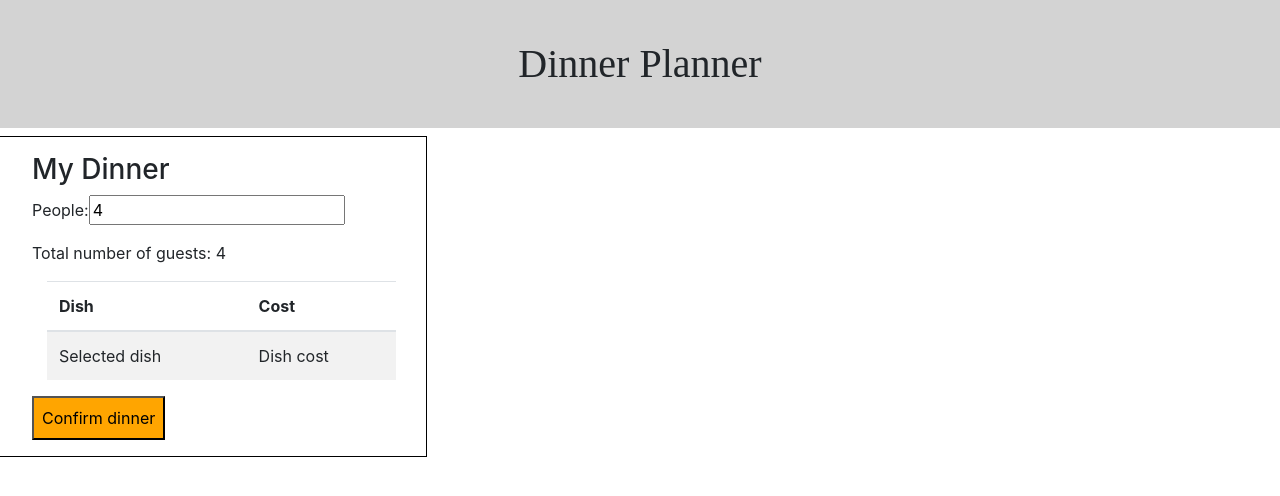
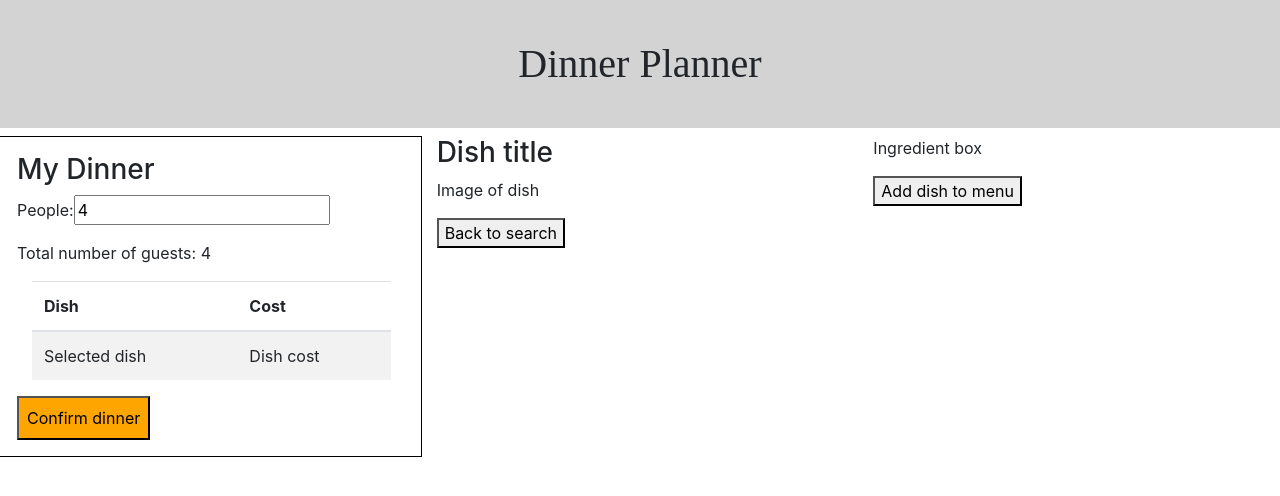
Before and after one commit to lisandlop/Dinner-Planner, a React (Create React App) app: page /details in a window 1280 px wide. Shown: the top 496 px of the page. Built offline with nearby package versions, Linux system fonts and the light colour scheme.

Commit message:
Shell code of DishDetails (view)

```diff
--- a/src/Details/Details.js
+++ b/src/Details/Details.js
@@ -0,0 +1,40 @@
+import React, { Component } from "react";
+// import { Link } from "react-router-dom";
+// import modelInstance from "../data/DinnerModel";
+import Row from 'react-bootstrap/Row';
+import Col from 'react-bootstrap/Col';
+import { Link } from "react-router-dom";
+
+class Details extends Component {
+    constructor(props) {
+        super(props);
+        this.state = {
+        numberOfGuests: this.props.model.getNumberOfGuests()
+      };
+    }
+
+    render() {
+        return (
+            <div className="Details col-md-8">
+                <Row>
+                    <Col>
+                        <h3>Dish title</h3>
+                        <p>Image of dish</p>
+                        <Link to="/search">
+                            <button hover id="backToSearchButton">Back to search</button>
+                        </Link>
+                    </Col>
+                    <Col>
+                        <p>Ingredient box</p>
+                        <Link to="/search">
+                            <button hover id="addToMenuButton">Add dish to menu</button>
+                        </Link>
+                    </Col>
+                </Row>
+            </div>
+        );
+    }
+
+}
+
+export default Details;
--- a/src/DishDetails/DishDetails.js
+++ b/src/DishDetails/DishDetails.js
@@ -2,12 +2,13 @@ import React, { Component } from "react";
 // import { Link } from "react-router-dom";
 // import modelInstance from "../data/DinnerModel";
 import Sidebar from "../Sidebar/Sidebar";
+import Details from "../Details/Details";
 import Row from 'react-bootstrap/Row';
 import Col from 'react-bootstrap/Col';
 
 import "./DishDetails.css";
 
-class Details extends Component {
+class DishDetails extends Component {
     constructor(props) {
         super(props);
         this.state = {
@@ -17,11 +18,10 @@ class Details extends Component {
 
     render() {
         return (
-            <div className="Details">
+            <div className="DishDetails">
                 <Row>
-                    <Col sx={3}>
-                        <Sidebar model={this.props.model} />
-                    </Col>
+                    <Sidebar model={this.props.model} />
+                    <Details model={this.props.model} />
                 </Row>
             </div>
         );
@@ -29,4 +29,4 @@ class Details extends Component {
 
 }
 
-export default Details;
+export default DishDetails;
```
